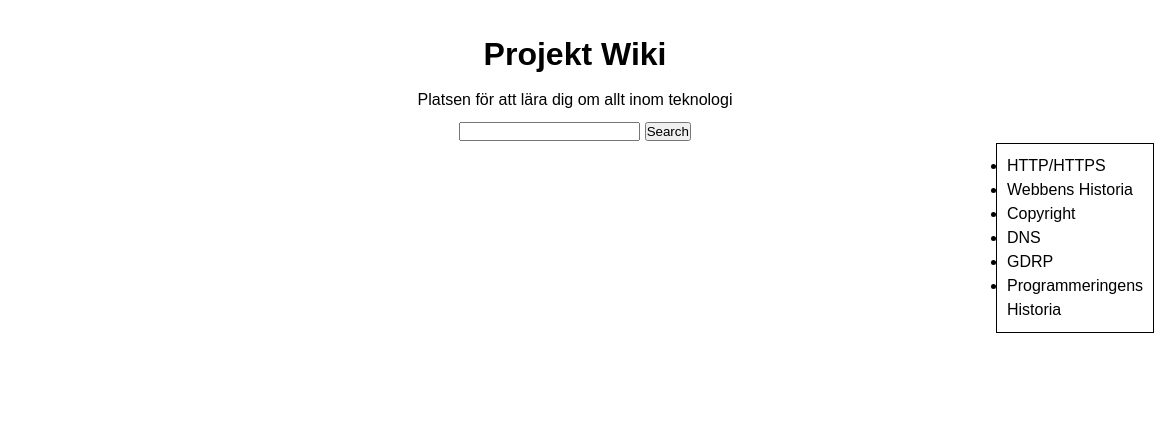
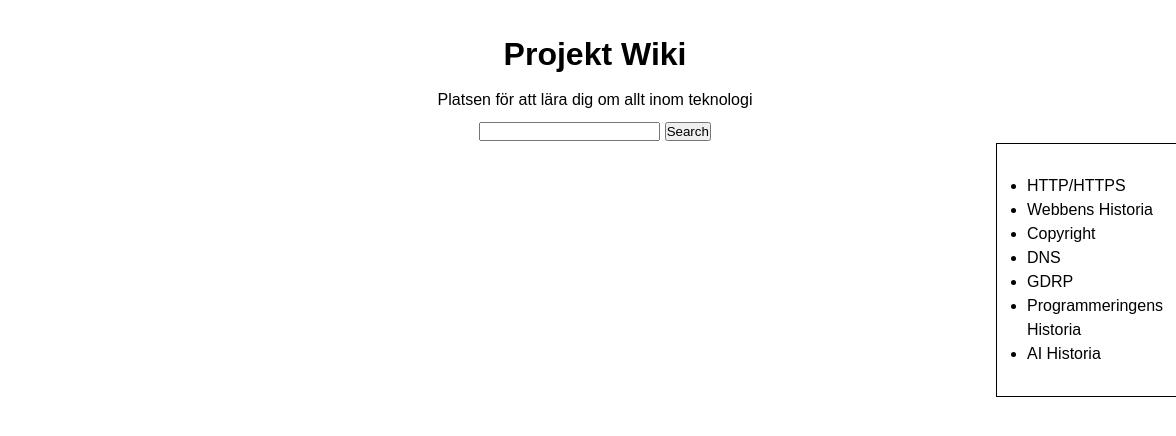
Before and after one commit to Projekt-Wiki/Wiki, a plain HTML site: page index.html in a window 1280 px wide. Shown: the full height of the page, 104-1280 px from the left. Drawn offline with Linux system fonts and the light colour scheme.

Commit message:
penis nummer 2

```diff
--- a/index.html
+++ b/index.html
@@ -28,6 +28,7 @@
                         <li>DNS</li>
                         <li>GDRP</li>
                         <li>Programmeringens Historia</li>
+                        <li>AI Historia</li>
                     </ul>
                 </div>
             </div>
--- a/script.js
+++ b/script.js
@@ -11,5 +11,7 @@ function openPage(){
         window.open("DNS.html","_self")
     }  else if (input.value == "Programmeringens Historia") {
         window.open("ProgrammeringHistoria.html","_self")
+    }  else if (input.value == "AI Historia") {
+        window.open("ai-historia.html","_self")
     }
 }
--- a/style.css
+++ b/style.css
@@ -58,7 +58,7 @@
 }
 
 .info{
-    padding: 10px;
+    padding: 30px;
     border: 1px solid black;
     margin-left: 1000px;
     text-align: left;
```
